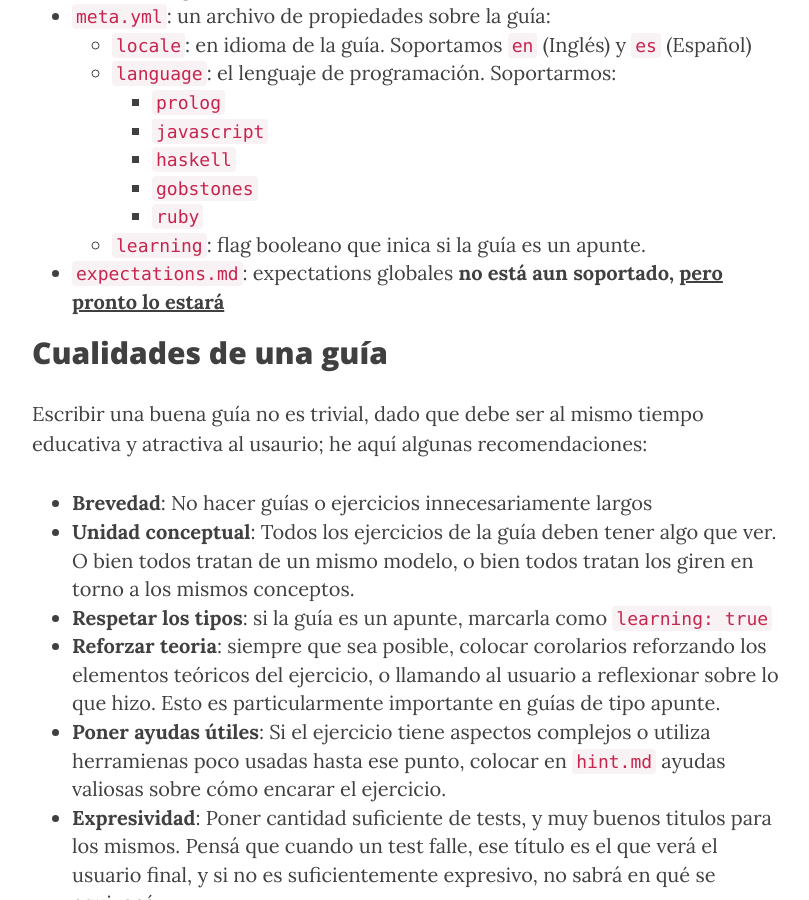
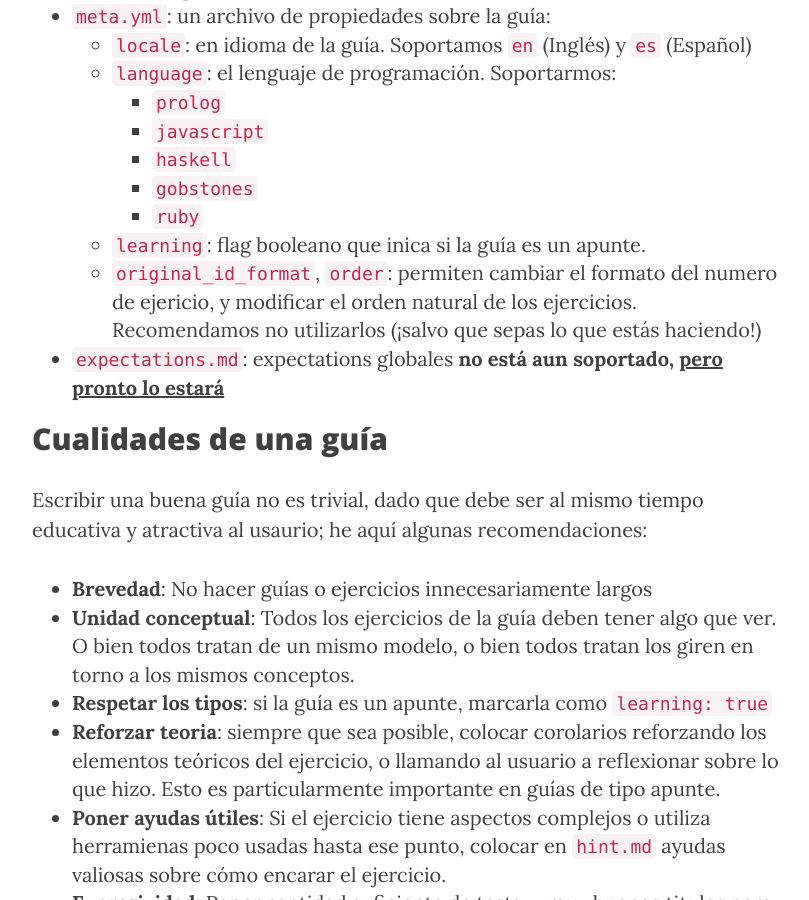
Before and after one commit to mumuki/mumuki.github.io, a Jekyll site: the page built from _posts/2015-07-10-escribiendo-guias.markdown, in a window 1280 px wide and 900 px high, scrolled down 4024 px. Shown: the whole window, without its empty margins (233-1042 px from the left). Built offline with Jekyll 4.4.1, drawn with Linux system fonts in a browser that asks for light colours; nearby versions of some CDN libraries.

Commit message:
Documentando propiedades mas oscuras

```diff
--- a/_posts/2015-07-10-escribiendo-guias.markdown
+++ b/_posts/2015-07-10-escribiendo-guias.markdown
@@ -117,6 +117,7 @@ Obligatorios:
     * `gobstones`
     * `ruby`
   * `learning`: flag booleano que inica si la guía es un apunte.
+  * `original_id_format`, `order`: permiten cambiar el formato del numero de ejericio, y modificar el orden natural de los ejercicios. Recomendamos no utilizarlos (¡salvo que sepas lo que estás haciendo!)
 * `expectations.md`: expectations globales **no está aun soportado, [pero pronto lo estará](https://github.com/mumuki/mumuki-platform/issues/192)**
 
 
```
